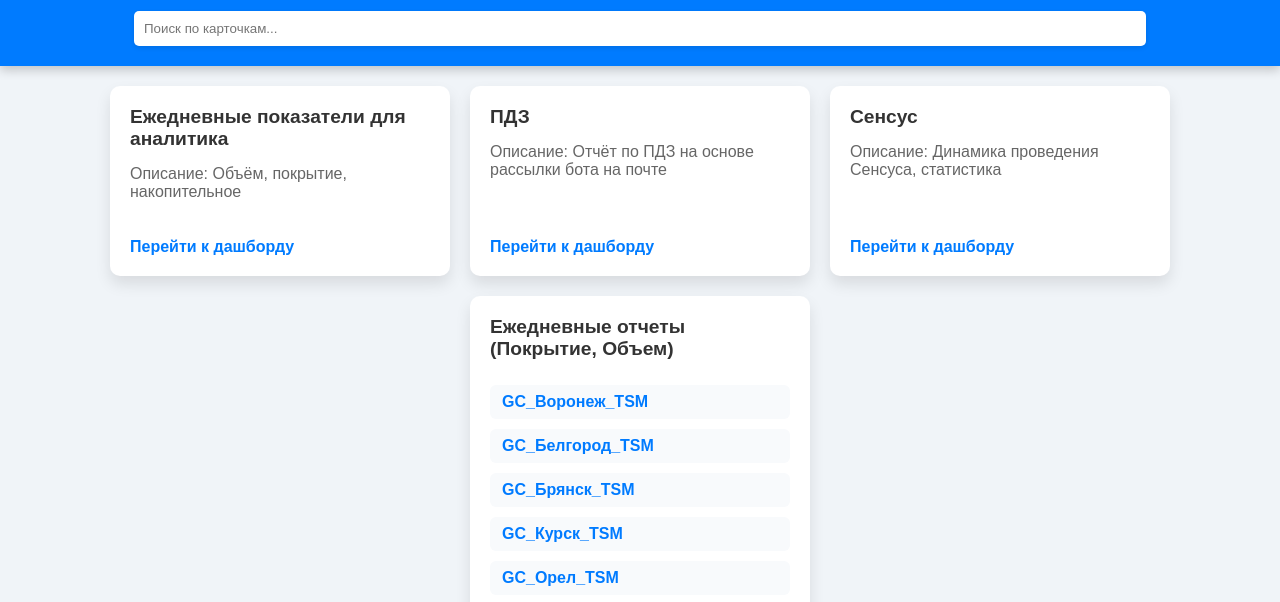
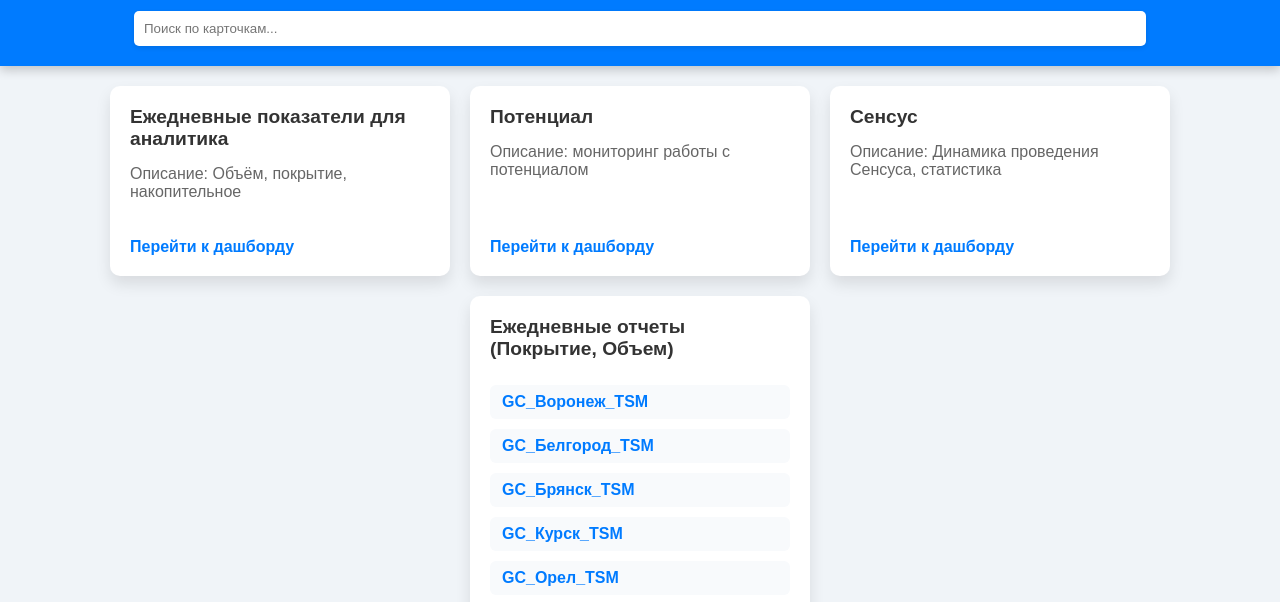
Before and after one commit to narciSSuca/narciSSuca.github.io, a plain HTML site: page index.html in a window 1280 px wide. Shown: the part 159-761 px from the top of the page. Drawn offline with Linux system fonts and the light colour scheme.

Commit message:
Update index.html

```diff
--- a/index.html
+++ b/index.html
@@ -30,9 +30,9 @@
         </div>
 
         <div class="card regular-card">
-            <h2>ПДЗ</h2>
-            <p>Описание: Отчёт по ПДЗ на основе рассылки бота на почте </p>
-            <a href="https://datalens.yandex/4hpzz3hchmckq" target="_blank">Перейти к дашборду</a>
+            <h2>Потенциал</h2>
+            <p>Описание: мониторинг работы с потенциалом </p>
+            <a href="https://datalens.yandex/e60ym262gu0qz" target="_blank">Перейти к дашборду</a>
         </div>
 
 <!--         <div class="card regular-card">
```
